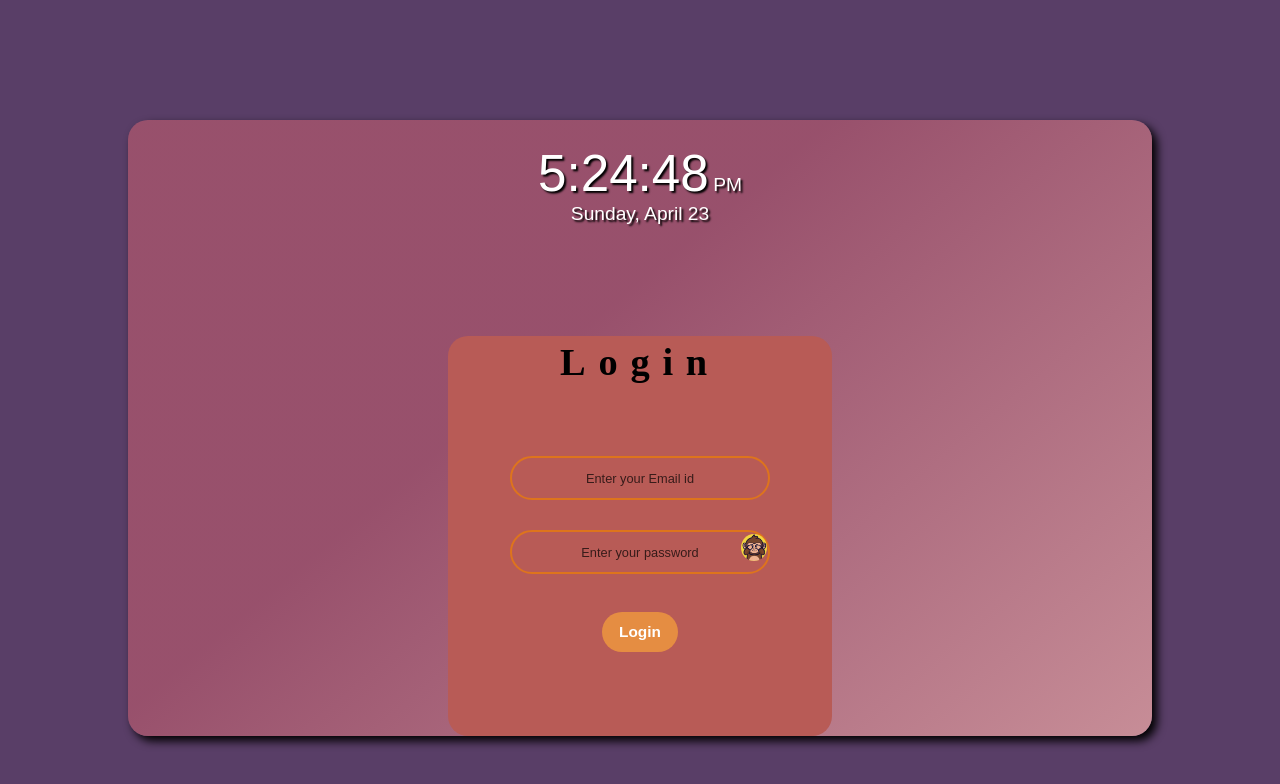
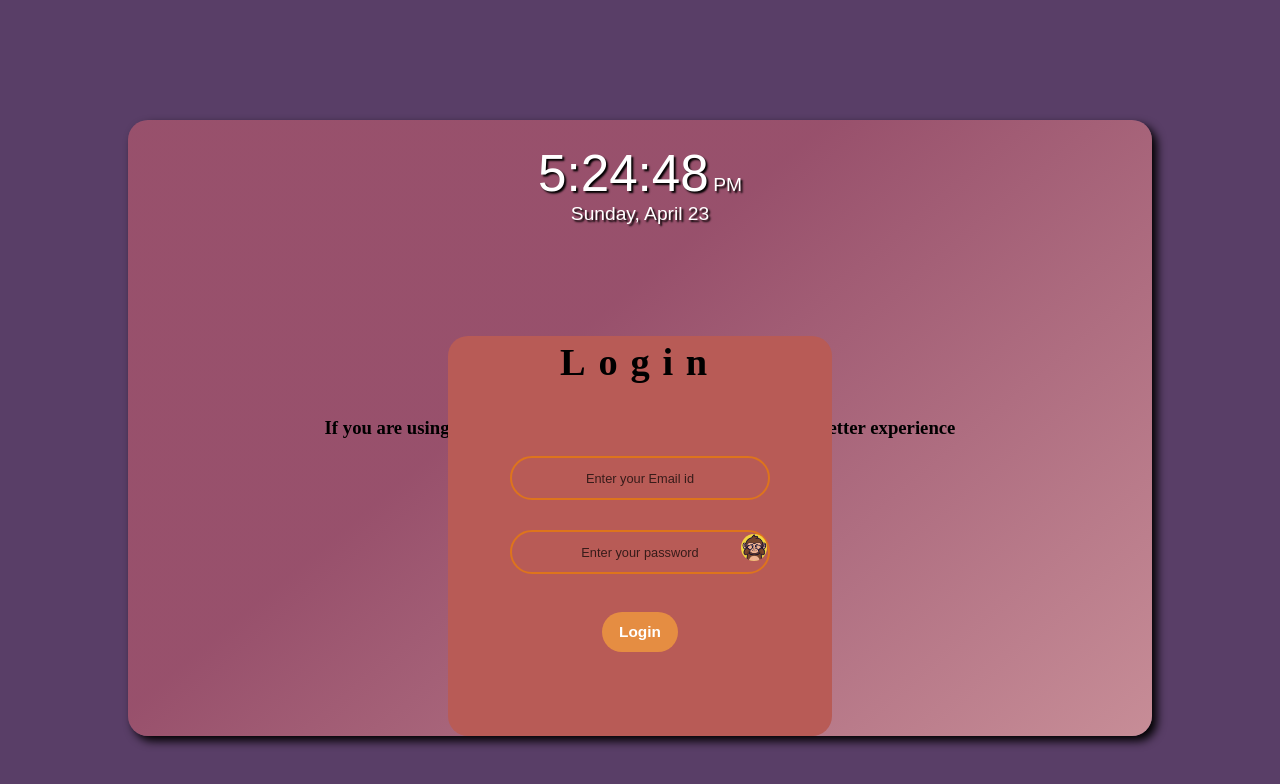
Before and after one commit to hanny-m143/Travelling-Food-Blog, a plain HTML site: page index.html in a window 1280 px wide. Drawn offline with Linux system fonts and the light colour scheme.

Commit message:
Update index.html

```diff
--- a/index.html
+++ b/index.html
@@ -18,7 +18,8 @@
                 <span class="date"></span>
             </div>
             <h2 id="warning">
-                </h1>
+                </h2>
+            <h3> If you are using mobile browsers please set it to landscape for better experience </h3>
                 <div id="login">
                     <h1 id="heading">Login</h1>
                     <div id="inputdiv">
```
